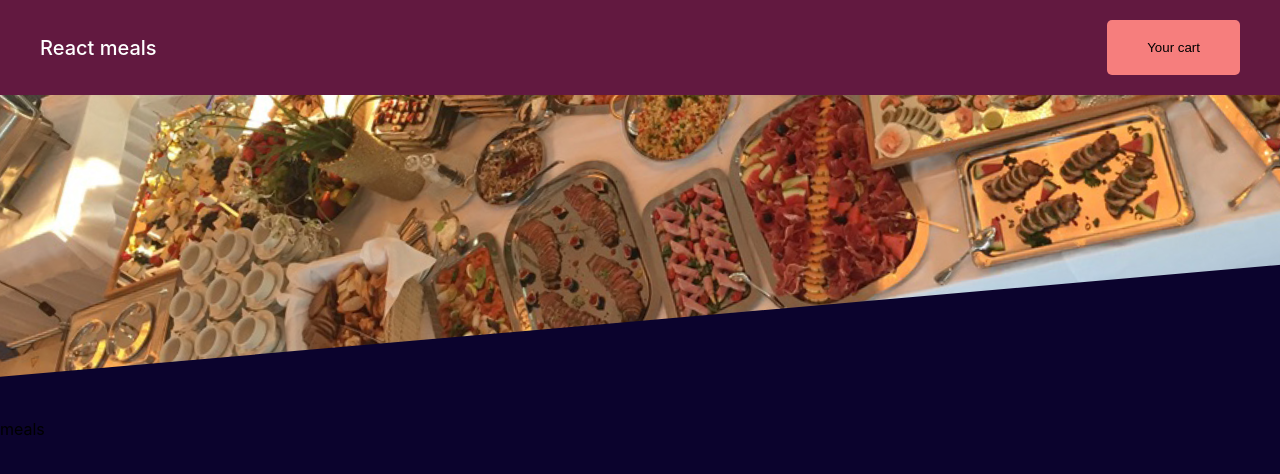
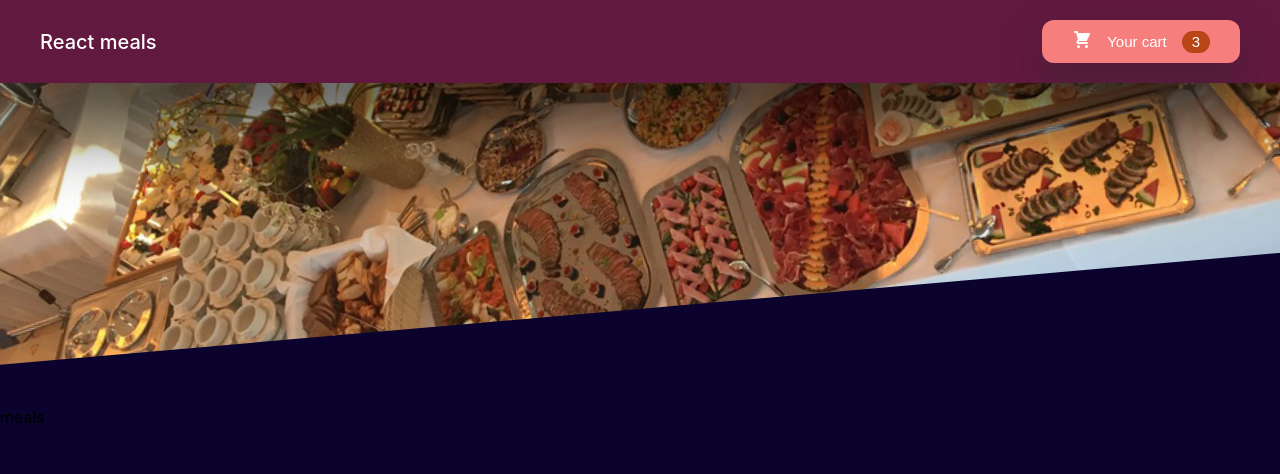
Before and after one commit to hotriluc/food_order_app, a React (Create React App) app: page / in a window 1280 px wide. Shown: the top 474 px of the page. Built offline with nearby package versions, Linux system fonts and the light colour scheme.

Commit message:
cart button

```diff
--- /dev/null
+++ b/src/components/Cart/CartIcon.js
@@ -0,0 +1,13 @@
+const CartIcon = () => {
+  return (
+    <svg
+      xmlns="http://www.w3.org/2000/svg"
+      viewBox="0 0 20 20"
+      fill="currentColor"
+    >
+      <path d="M3 1a1 1 0 000 2h1.22l.305 1.222a.997.997 0 00.01.042l1.358 5.43-.893.892C3.74 11.846 4.632 14 6.414 14H15a1 1 0 000-2H6.414l1-1H14a1 1 0 00.894-.553l3-6A1 1 0 0017 3H6.28l-.31-1.243A1 1 0 005 1H3zM16 16.5a1.5 1.5 0 11-3 0 1.5 1.5 0 013 0zM6.5 18a1.5 1.5 0 100-3 1.5 1.5 0 000 3z" />
+    </svg>
+  );
+};
+
+export default CartIcon;
--- a/src/components/Layout/Header.module.css
+++ b/src/components/Layout/Header.module.css
@@ -7,6 +7,7 @@
     color: white;
     z-index: 10;
     align-items: center;
+    box-shadow: 0 4rem 8rem rgba(0, 0, 0, 0.8);
 
 }
 
--- a/src/components/Layout/HeaderCartButton.js
+++ b/src/components/Layout/HeaderCartButton.js
@@ -1,9 +1,17 @@
 import React from "react";
+import CartIcon from "../Cart/CartIcon";
 import classes from "./HeaderCartButton.module.css";
 
 const HeaderCartButton = (props) => {
-  console.log(classes);
-  return <button className={classes["header__cart-btn"]}>Your cart</button>;
+  return (
+    <button className={classes["header__cart-btn"]}>
+      <span className={classes["cart-icon"]}>
+        <CartIcon />
+      </span>
+      <span>Your cart</span>
+      <span className={classes["badge"]}>3</span>
+    </button>
+  );
 };
 
 export default HeaderCartButton;
--- a/src/components/Layout/HeaderCartButton.module.css
+++ b/src/components/Layout/HeaderCartButton.module.css
@@ -1,6 +1,41 @@
 .header__cart-btn {
     background-color: #f67e7d;
     border: none;
-    border-radius: .5rem;
-    padding: 2rem 4rem;
+    border-radius: 1.2rem;
+    cursor: pointer;
+    padding: 1rem 3rem;
+    box-shadow: 0 2rem 4rem rgba(40, 39, 39, 0.4);
+
+    font-size: 1.5rem;
+    color: white;
+    transition: all .3s;
+
+    display: flex;
+    justify-content: center;
+    align-items: center;
+    gap: 1.5rem
 }
+
+
+.header__cart-btn span {
+    display: inline-block;
+}
+
+/* .header__cart-btn span:not(:last-child) {
+    margin-right: 2rem;
+} */
+
+.header__cart-btn .cart-icon {
+    width: 2rem;
+}
+
+.header__cart-btn .badge {
+    background-color: #b94517;
+    padding: 0.25rem 1rem;
+    border-radius: 25px;
+}
+
+.header__cart-btn:hover {
+    background-color: #843b62;
+    transform: scale(1.1);
+}
```
